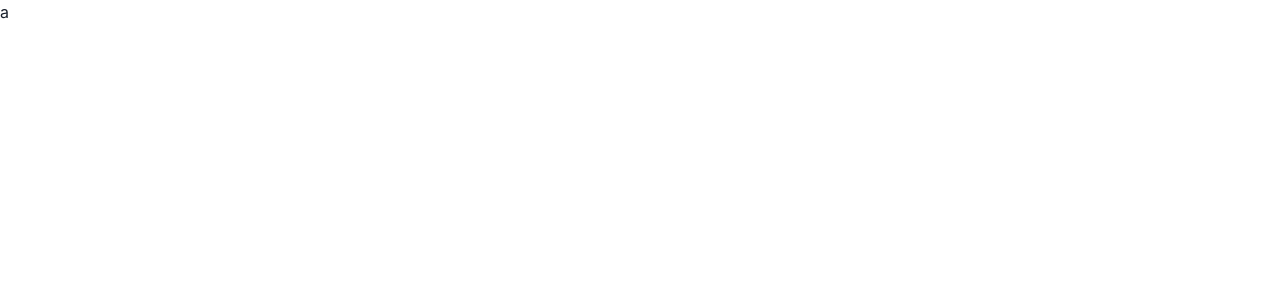
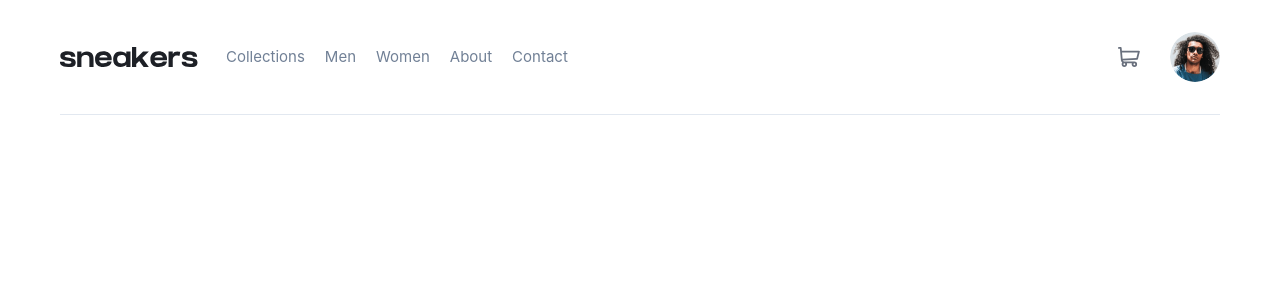
Before and after one commit to curlos/e-commerce-product-page, a React (Create React App) app: page / in a window 1280 px wide. Shown: the top 300 px of the page. Built offline with nearby package versions, Linux system fonts and the light colour scheme.

Commit message:
implemented navbar

```diff
--- a/public/index.html
+++ b/public/index.html
@@ -2,7 +2,7 @@
 <html lang="en">
   <head>
     <meta charset="utf-8" />
-    <link rel="icon" href="%PUBLIC_URL%/favicon.ico" />
+    <link rel="icon" href="%PUBLIC_URL%/images/favicon-32x32.png" />
     <meta name="viewport" content="width=device-width, initial-scale=1" />
     <meta name="theme-color" content="#000000" />
     <meta
@@ -24,7 +24,7 @@
       work correctly both with client-side routing and a non-root public URL.
       Learn how to configure a non-root public URL by running `npm run build`.
     -->
-    <title>React App</title>
+    <title>Sneakers</title>
   </head>
   <body>
     <noscript>You need to enable JavaScript to run this app.</noscript>
--- a/src/App.js
+++ b/src/App.js
@@ -1,10 +1,12 @@
 import React, { useState } from 'react'
+import { Box } from '@chakra-ui/react';
+import Navbar from './components/Navbar';
 
 const App = () => {
   return (
-    <div className="">
-      a
-    </div>
+    <Box w="100vw" maxW="100%" minH="100vh" px='60px'>
+      <Navbar />
+    </Box>
   );
 }
 
--- /dev/null
+++ b/src/components/Navbar.js
@@ -0,0 +1,28 @@
+import React from 'react';
+import { Box, Text, Flex, Grid, Image } from '@chakra-ui/react';
+
+const Navbar = () => {
+
+  return (
+    <Flex justify="space-between" align="center" py={8} borderBottom="1px" borderColor="gray.200">
+      <Flex align="center" gap={7}>
+        <Image src='/images/logo.svg' alt='Sneakers Logo' />
+
+        <Flex justify="space-between" align="center" color="gray.500" gap={5} fontSize="15px">
+          <Box>Collections</Box>
+          <Box>Men</Box>
+          <Box>Women</Box>
+          <Box>About</Box>
+          <Box>Contact</Box>
+        </Flex>
+      </Flex>
+
+      <Flex align="center" gap="30px">
+        <Image src="/images/icon-cart.svg" alt="" />
+        <Image src="/images/image-avatar.png" alt="" borderRadius="50%" h="50px"/>
+      </Flex>
+    </Flex>
+  );
+};
+
+export default Navbar;
```
